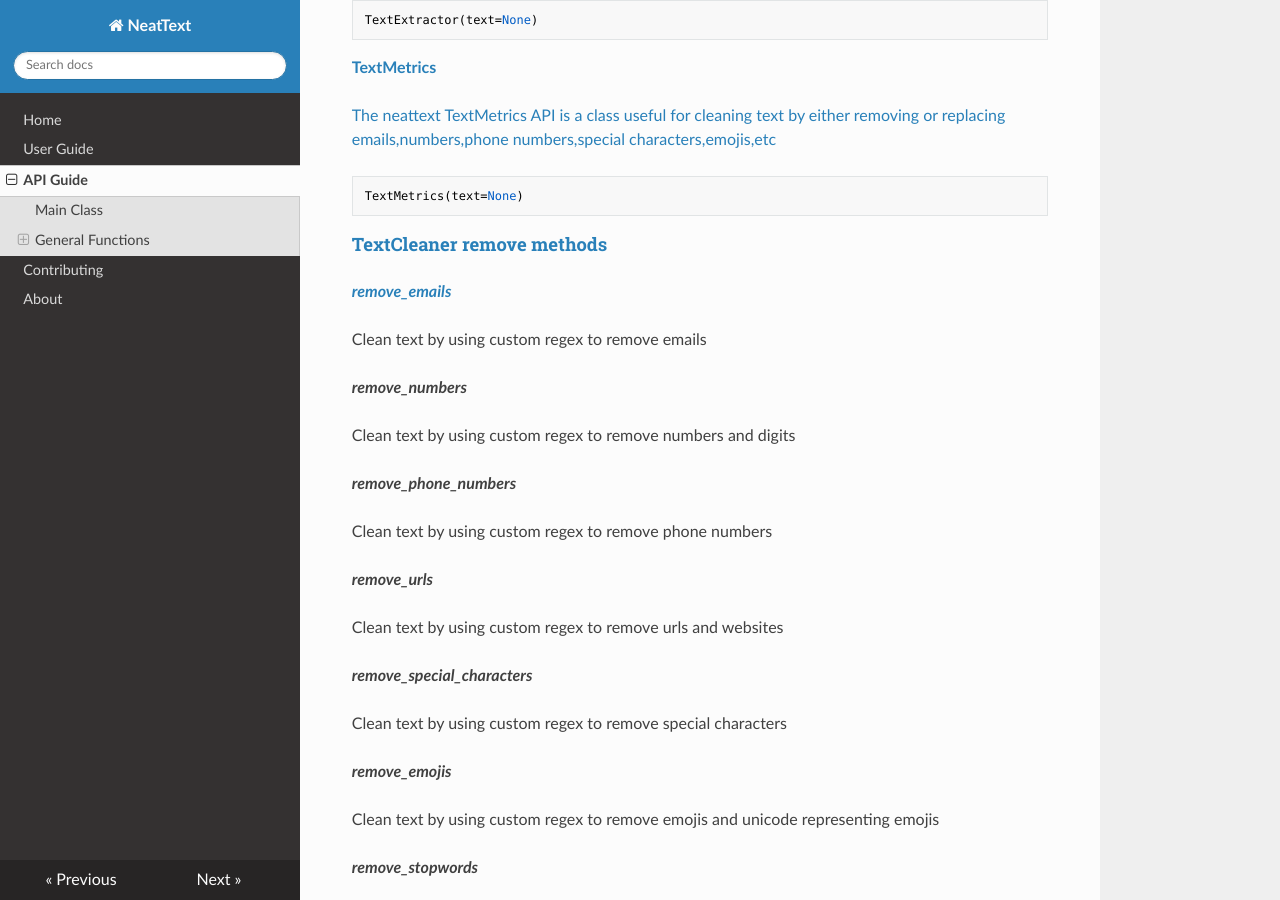
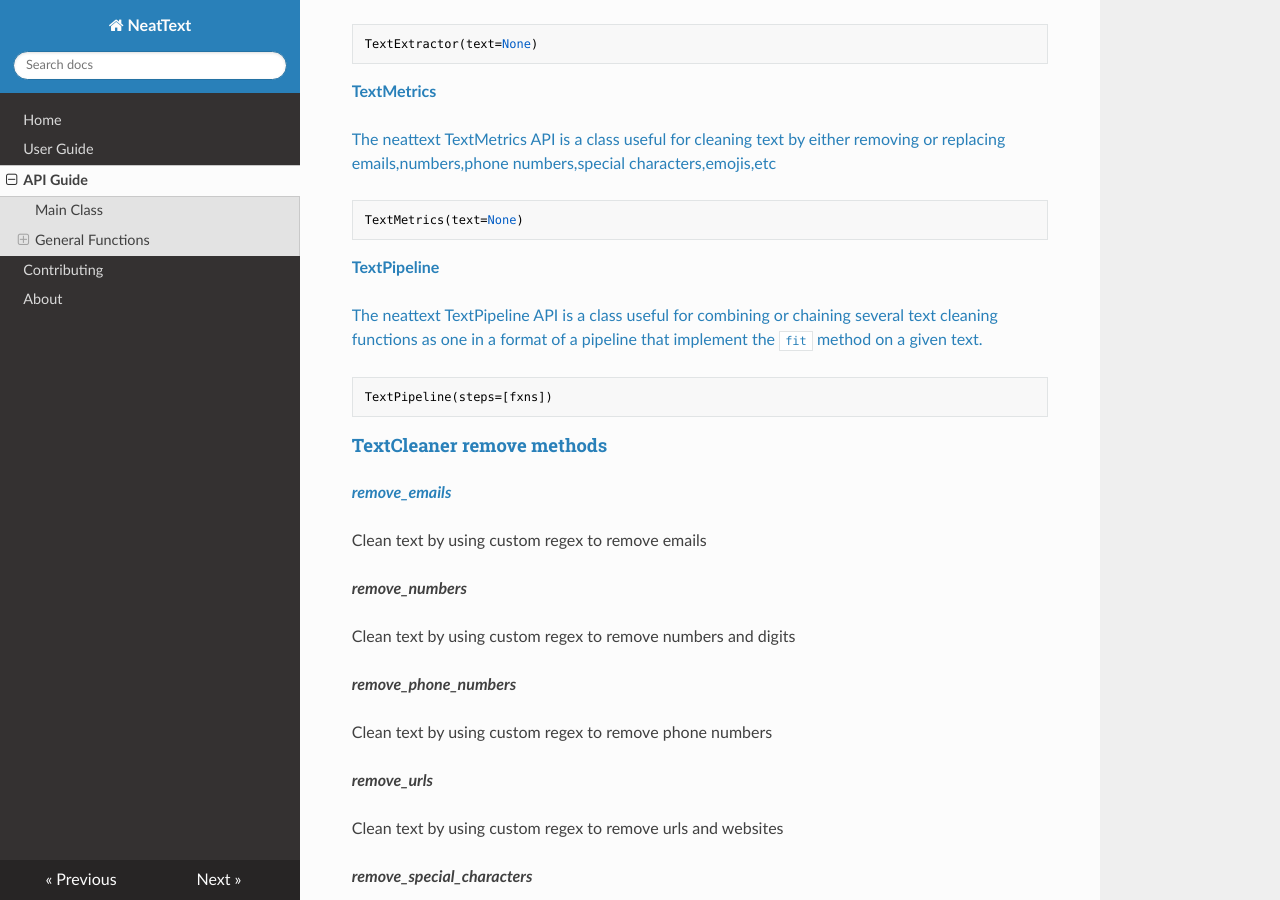
Before and after one commit to Jcharis/neattext, an MkDocs documentation site: the page built from docs/apireference.md, in a window 1280 px wide and 900 px high, scrolled down 2144 px. Built offline with MkDocs 1.6.1, drawn with Linux system fonts in a browser that asks for light colours; nearby versions of some CDN libraries.

````diff
--- a/docs/apireference.md
+++ b/docs/apireference.md
@@ -6,6 +6,7 @@ This page gives an overview of all `neattext` objects,functions and methods.
 + [TextCleaner](#textcleaner)
 + [TextExtractor](#textextractor)
 + [TextMetrics](#textmetrics)
++ [TextPipeline](#textpipeline)
 
 ### General Functions
 #### For TextCleaner : remove
@@ -84,6 +85,15 @@ The neattext TextMetrics API is a class useful for cleaning text by either remov
 ```Python
 TextMetrics(text=None)
 ```
+
+
+**TextPipeline**<a name="textpipeline"><a>
+
+The neattext TextPipeline API is a class useful for combining or chaining several text cleaning functions as one in a format of a pipeline that implement the `fit` method on a given text.
+```Python
+TextPipeline(steps=[fxns])
+```
+
 #### TextCleaner remove methods
 ***remove_emails***<a name="remove_emails"></a>
 
````
Also changed, not shown: README.md (+4 -2 lines), docs/index.md (+2 -1 lines), README.rst, 1 other file.
